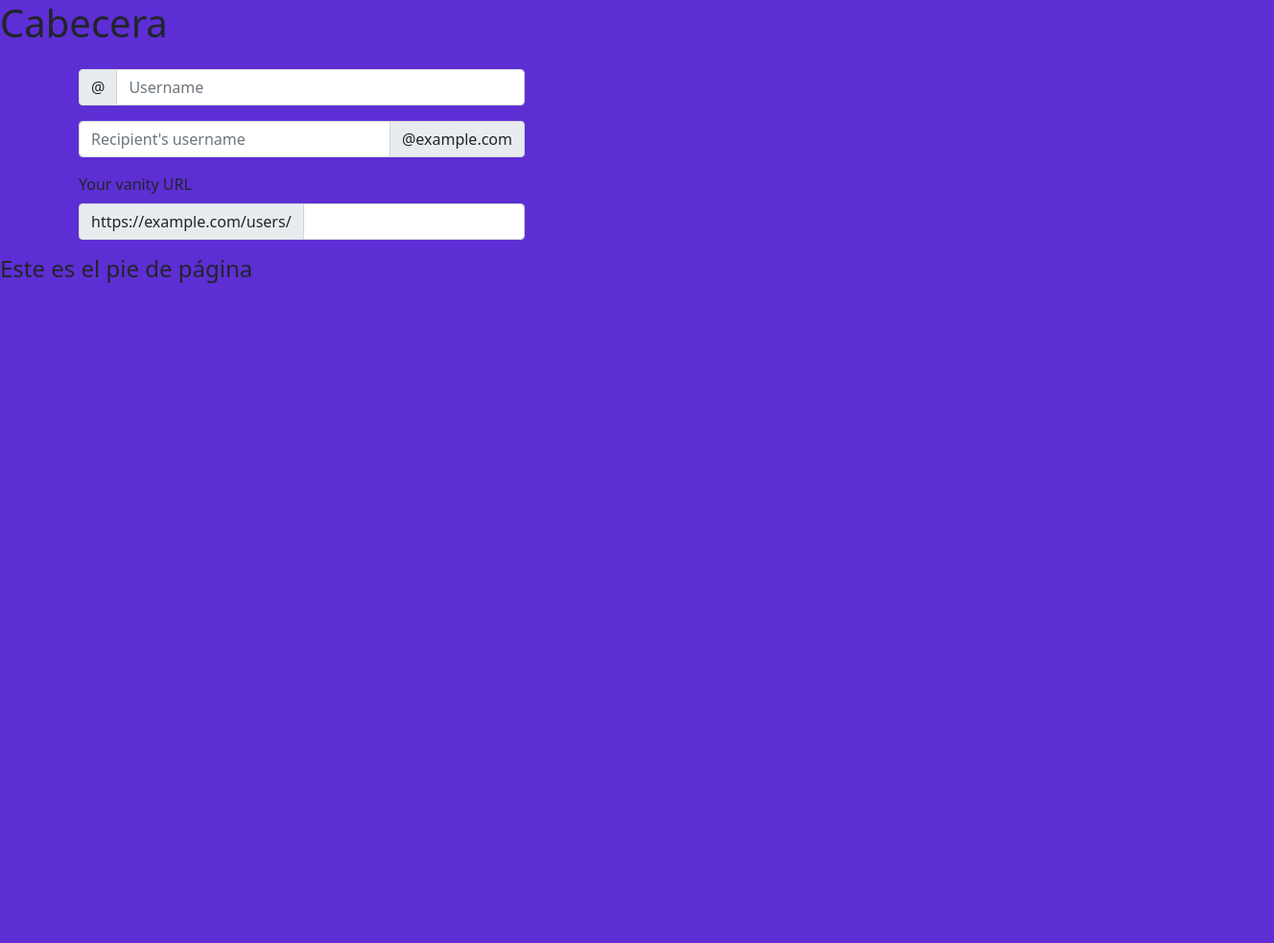
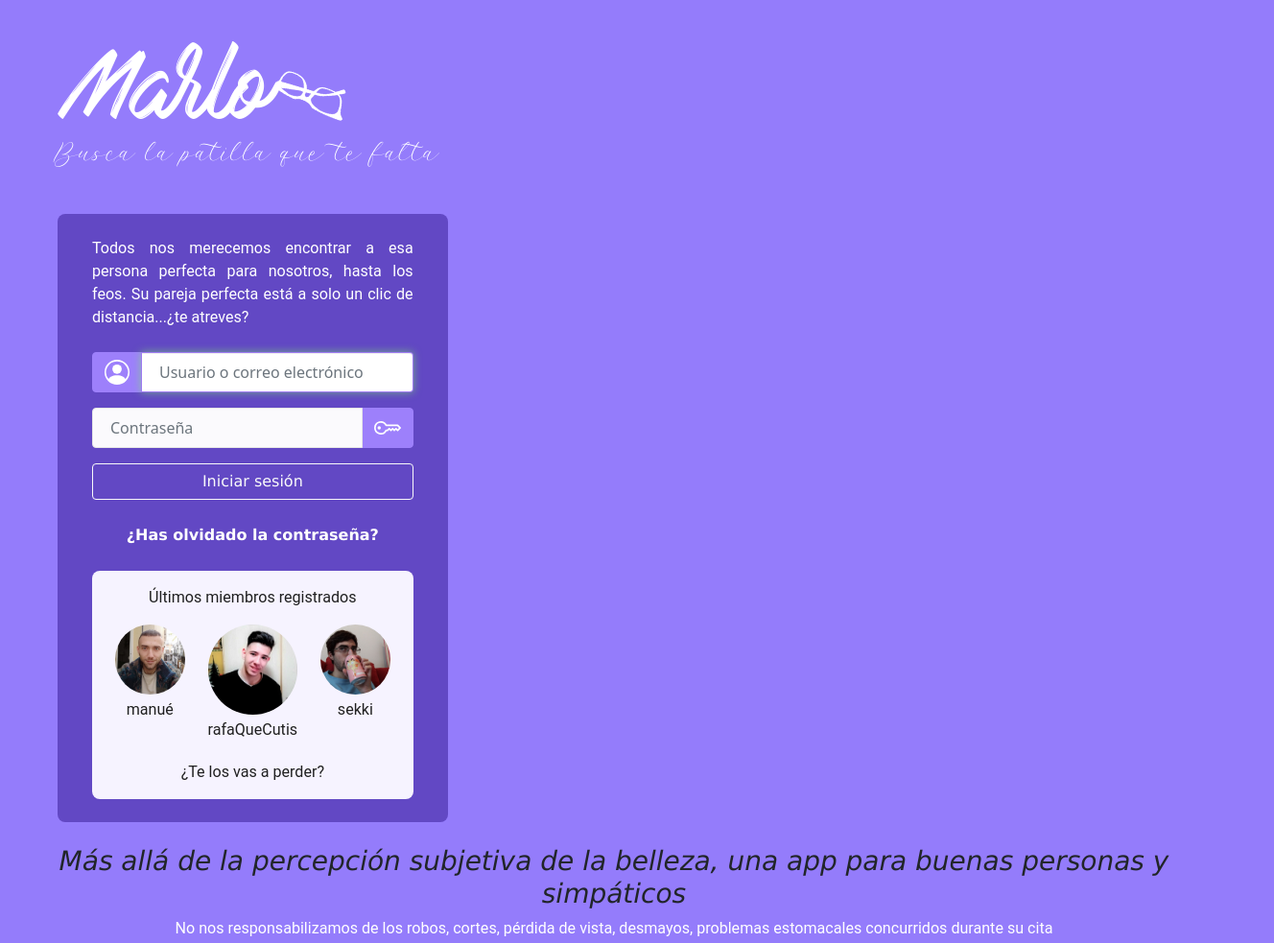
Before and after one commit to sermc/marlo, a plain HTML site: page index.html in a window 1280 px wide. Shown: the whole page at 96% size, 1328 px wide, since content can reach past the window. Before the commit the page ends 800 px from the top, so only its background shows below. Drawn offline with nearby package versions, Linux system fonts and the light colour scheme.

Commit message:
La estructura del login esta mas o menos hecha - Paulaner

```diff
--- /dev/null
+++ b/index.css
@@ -0,0 +1,139 @@
+body{
+    background-color: rgb(148, 124, 251);
+    text-align: justify;
+}
+
+h1 {
+    font-family: marlo;
+    color:white;
+    font-size: 90px;
+    display: inline;
+    margin-left: 8px;
+}
+
+h3 {
+    font-family:'Lucida Sans', 'Lucida Sans Regular', 'Lucida Grande', 'Lucida Sans Unicode', Geneva, Verdana, sans-serif;
+}
+
+img {
+    width: 100%;
+    height: auto;
+    margin-right: 10px;
+}
+
+p {
+    font-family:Roboto, Oxygen, Ubuntu, Cantarell, 'Open Sans', 'Helvetica Neue', sans-serif;
+    color: white;
+    font-size: 16.1px;
+}
+
+.black {
+    color:rgb(32, 32, 32);
+}
+a, a:link, a:visited{
+    text-decoration: none;
+    color:white;
+    font-weight: bold;
+    font-family:'Lucida Sans', 'Lucida Sans Regular', 'Lucida Grande', 'Lucida Sans Unicode', Geneva, Verdana, sans-serif;
+    transition: all 0.3s ease-out;
+}
+
+a:hover{
+    color: rgb(199, 189, 255);
+    font-size: larger;
+}
+
+.form-control {
+    height: 42px;
+    border: 1px solid #e6e6e6;
+    background: rgba(255, 255, 255, 0.972);
+    width: 100%;
+    padding: 0 18px
+}
+
+.input-group-text {
+    background: rgb(157, 128, 251);
+    border-color:rgb(157, 128, 251);
+}
+
+#pass {
+    color:rgb(135, 98, 255);
+    -webkit-text-security: circle;
+}
+
+#eslogan {
+    color: white;
+    font-family: eslogan;
+    font-size: 23px;
+    position: relative;
+    top:-12px;
+    letter-spacing: -1px;
+}
+
+#ultimos {
+    background-color: rgb(246, 243, 255);
+    border-radius: 8px;
+}
+
+#gafas {
+    width: 78px;
+    height: 38px;
+    filter: invert();
+    position: relative;
+    top:-23px;
+    left: 4px;
+    transform: rotate(22deg);
+}
+
+#form {
+    background-color: rgba(77, 48, 173, 0.685);
+    border-radius: 8px;
+}
+
+input[type="text"], input[type="password"], input[type="email"] {
+    transition: all 0.3s ease-out;
+}
+
+input[type="text"]:focus, input[type="password"]:focus, input[type="email"]:focus {
+  border-color: rgba(147, 106, 241, 0.89);
+  box-shadow: 0 1px 1px rgba(0, 0, 0, 0.075) inset, 0 0 8px rgba(126, 239, 104, 0.6);
+  outline: 0 none;
+}
+.btn {
+    font-family:'Lucida Sans', 'Lucida Sans Regular', 'Lucida Grande', 'Lucida Sans Unicode', Geneva, Verdana, sans-serif;
+    transition: all 0.6s ease-out;
+}
+
+.btn:hover {
+    background-image: linear-gradient(to right, rgba(255,0,0,0), rgba(147, 106, 241, 0.89));
+    border:none;
+    height: 38px;
+    font-weight: bold;
+    color: rgba(77, 48, 173, 0.966);
+}
+
+
+/* ----- FUENTES ----- */
+@font-face {
+    font-family: marlo;
+    src: url("fonts/mark_my_words.ttf");
+}
+
+@font-face {
+    font-family: eslogan;
+    src: url("fonts/Latterday.ttf");
+}
+
+/* ANIMACIONES */
+.temblar:hover {
+    animation: temblar 1.2s infinite;
+    font-weight: bold;
+}
+
+@keyframes temblar {
+    0%  { transform:rotateZ(-5deg); }
+    30% { transform:rotateZ( 0deg) scale(.8); }
+    50%{ transform:rotateZ( 5deg); }
+    80% { transform:rotateZ( 0deg) scale(.8); }
+    100%  { transform:rotateZ(-5deg); }
+}
--- a/index.html
+++ b/index.html
@@ -7,46 +7,88 @@
 
     <!-- Bootstrap -->
     <link href="https://cdn.jsdelivr.net/npm/bootstrap@5.1.3/dist/css/bootstrap.min.css" rel="stylesheet" integrity="sha384-1BmE4kWBq78iYhFldvKuhfTAU6auU8tT94WrHftjDbrCEXSU1oBoqyl2QvZ6jIW3" crossorigin="anonymous">
-    <style>
-        body{
-            background-color: rgb(93, 46, 211);
-        }
-    </style>
-
+    <link rel="stylesheet" type="text/css" href="index.css"/>
 
     <title>Marlo</title>
   </head>
   <body>
 
-	<header >
-		<h1>Cabecera</h1>
+	<header class="container-fluid m-5 mb-4">
+		<h1>Marlo</h1><img src="img/gafas.png" id="gafas">
+    <p id="eslogan">Busca la patilla que te falta</p>
 	</header>
 
-	<div class="container">
-        <div class="col-5 mt-4">
-            <form>
+	<div class="container-fluid">
+    <div class="row ms-5">
+      <div id="form" class="col-4 mt-2">
+        <form class="form m-4">
+
+          <p class="mb-4">Todos nos merecemos encontrar a esa persona
+            perfecta para nosotros, hasta los feos. Su pareja perfecta
+            está a solo un clic de distancia...¿te atreves?
+          </p>
+
           <div class="input-group mb-3">
-                    <span class="input-group-text" id="basic-addon1">@</span>
-                    <input type="text" class="form-control" placeholder="Username" aria-label="Username" aria-describedby="basic-addon1">
+            <span class="input-group-text" id="basic-addon1">
+              <svg xmlns="http://www.w3.org/2000/svg" width="26" height="26" fill="white" class="bi bi-person-circle" viewBox="0 0 16 16">
+                <path d="M11 6a3 3 0 1 1-6 0 3 3 0 0 1 6 0z"/>
+                <path fill-rule="evenodd" d="M0 8a8 8 0 1 1 16 0A8 8 0 0 1 0 8zm8-7a7 7 0 0 0-5.468 11.37C3.242 11.226 4.805 10 8 10s4.757 1.225 5.468 2.37A7 7 0 0 0 8 1z"/>
+              </svg>
+            </span>
+            <input type="text" class="form-control" placeholder="Usuario o correo electrónico" autofocus aria-label="Username" aria-describedby="basic-addon1">
           </div>
 
           <div class="input-group mb-3">
-                    <input type="text" class="form-control" placeholder="Recipient's username" aria-label="Recipient's username" aria-describedby="basic-addon2">
-                    <span class="input-group-text" id="basic-addon2">@example.com</span>
+            <input type="password" id="pass" class="form-control" placeholder="Contraseña" aria-label="Recipient's username" aria-describedby="basic-addon2">
+            <span class="input-group-text" id="basic-addon2">
+              <svg xmlns="http://www.w3.org/2000/svg" width="28" height="28" fill="white" class="bi bi-key" viewBox="0 0 16 16">
+                <path d="M0 8a4 4 0 0 1 7.465-2H14a.5.5 0 0 1 .354.146l1.5 1.5a.5.5 0 0 1 0 .708l-1.5 1.5a.5.5 0 0 1-.708 0L13 9.207l-.646.647a.5.5 0 0 1-.708 0L11 9.207l-.646.647a.5.5 0 0 1-.708 0L9 9.207l-.646.647A.5.5 0 0 1 8 10h-.535A4 4 0 0 1 0 8zm4-3a3 3 0 1 0 2.712 4.285A.5.5 0 0 1 7.163 9h.63l.853-.854a.5.5 0 0 1 .708 0l.646.647.646-.647a.5.5 0 0 1 .708 0l.646.647.646-.647a.5.5 0 0 1 .708 0l.646.647.793-.793-1-1h-6.63a.5.5 0 0 1-.451-.285A3 3 0 0 0 4 5z"/>
+                <path d="M4 8a1 1 0 1 1-2 0 1 1 0 0 1 2 0z"/>
+              </svg>
+            </span>
           </div>
 
-                  <label for="basic-url" class="form-label">Your vanity URL</label>
-                  <div class="input-group mb-3">
-                    <span class="input-group-text" id="basic-addon3">https://example.com/users/</span>
-                    <input type="text" class="form-control" id="basic-url" aria-describedby="basic-addon3">
+          <button type="button" class="btn btn-outline-light w-100">Iniciar sesión</button>
+          <br><br>
+          <div style="text-align: center; height: 50px;">
+            <a href="" >¿Has olvidado la contraseña?</a>
           </div>
+
+          <div id="ultimos" class="container" style="text-align: center;">
+            <p class="pt-3 black">Últimos miembros registrados</p>
+            <div class="row">
+              <div class="col">
+                <img src="img/Manu1.jpeg" class="rounded-circle">
+                <p class="black mt-1">manué</p>
+              </div>
+
+              <div class="col">
+                <img src="img/Rafa.jpeg" class="rounded-circle">
+                <p class="black mt-1">rafaQueCutis</p>
+              </div>
+
+              <div class="col">
+                <img src="img/AntonioB.jpeg" class="rounded-circle">
+                <p class="black mt-1" >sekki</p>
+              </div>
+            </div>
+            <p class="pt-1 pb-3 black temblar">¿Te los vas a perder?</p>
+          </div>
+
         </form>
+
       </div>
 
     </div>
 
-	<footer >
-		<h4>Este es el pie de página</h4>
+
+
+
+	</div>
+
+	<footer class="container-fluid mt-4 text-center">
+		<h3><i>Más allá de la percepción subjetiva de la belleza, una app para buenas personas y simpáticos</i></h3>
+    <p>No nos responsabilizamos de los robos, cortes, pérdida de vista, desmayos, problemas estomacales concurridos durante su cita </p>
 	</footer>
 
   </body>
```
Also changed, not shown: fonts/Latterday.ttf (added), fonts/mark_my_words.ttf (added), img/AntonioB.jpeg (added), img/Manu1.jpeg (added), img/Rafa.jpeg (added), img/gafas.png (added). Lines whose indentation alone changed are shown as unchanged.
